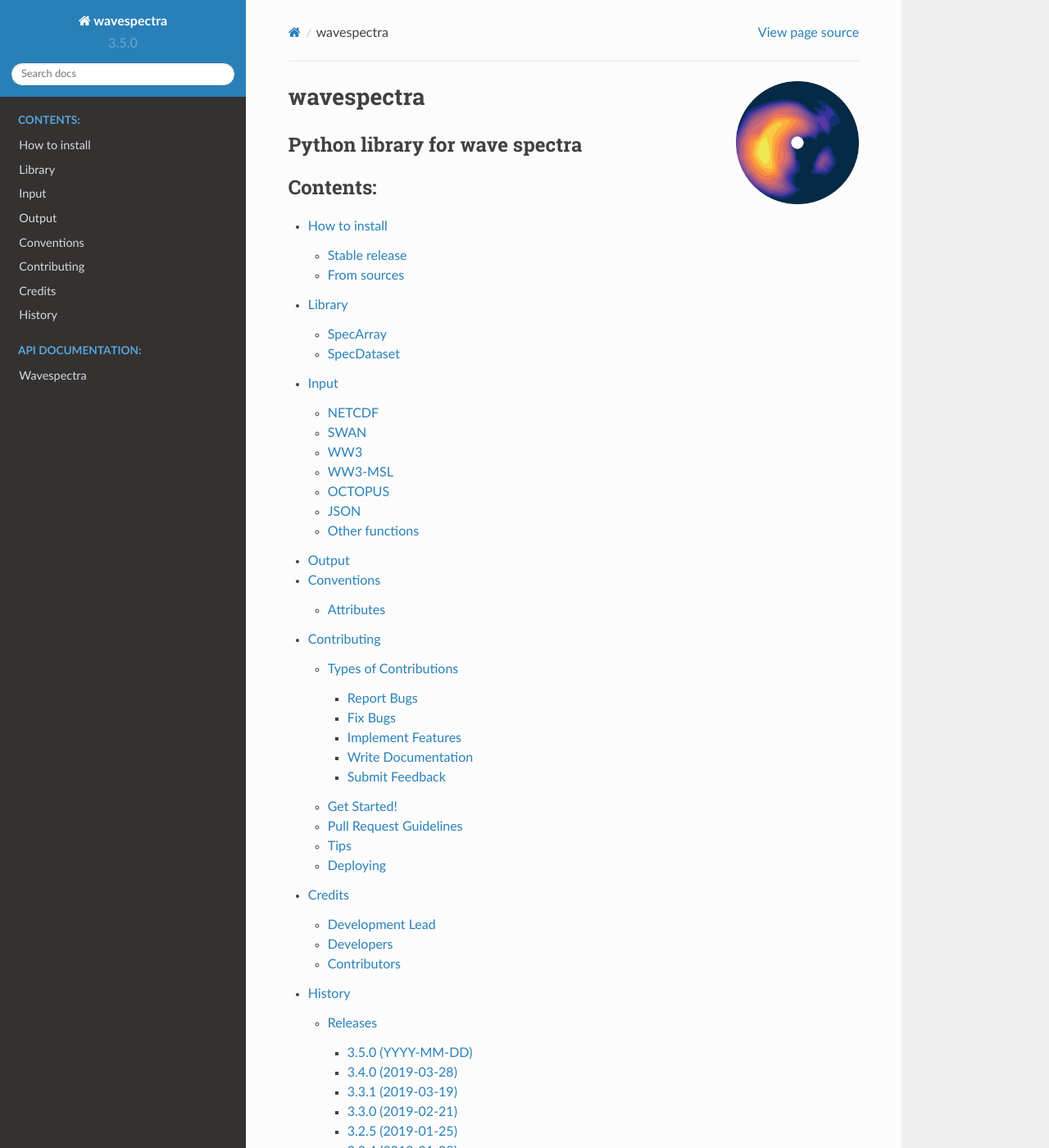
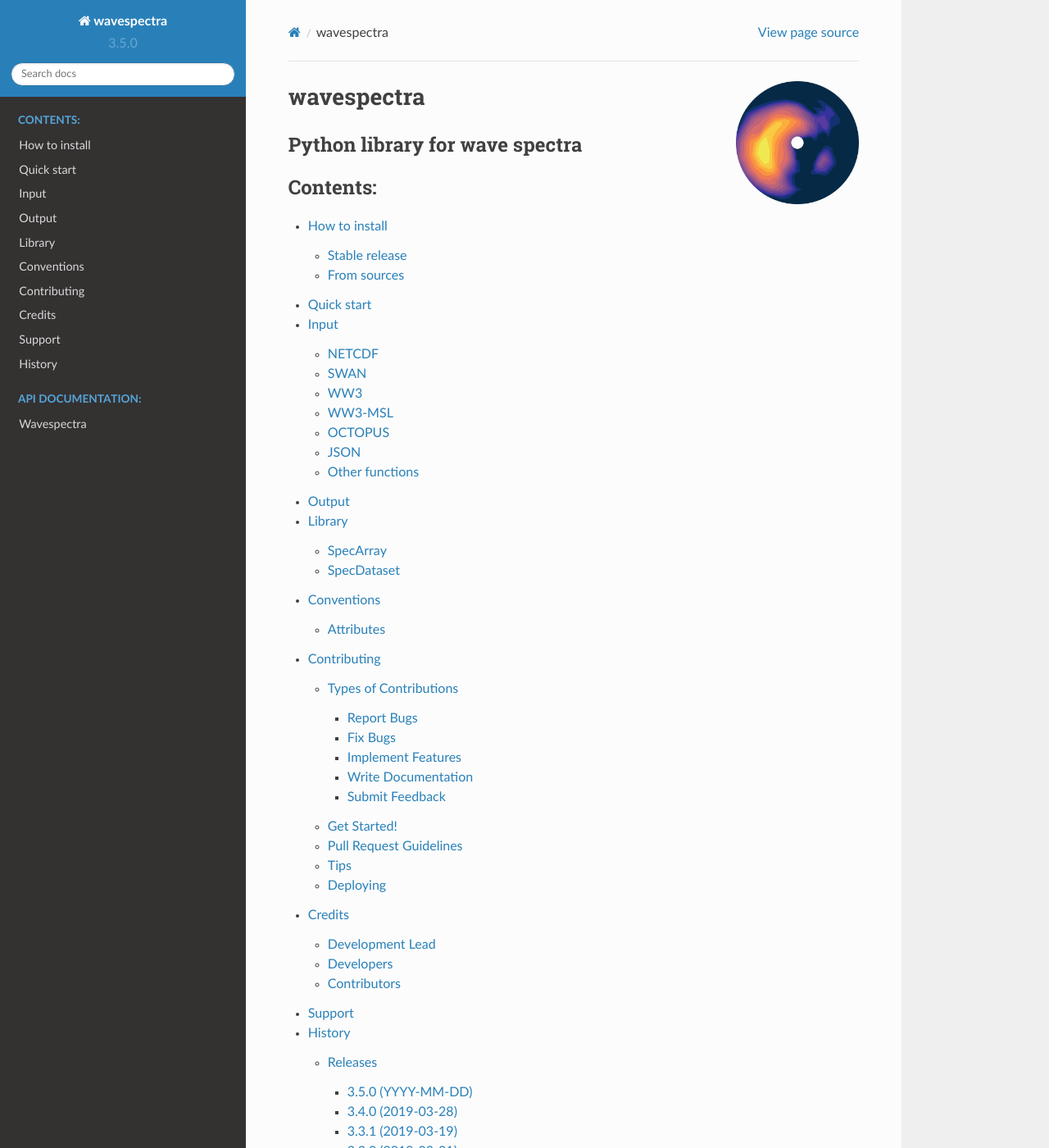
Before and after one commit to wavespectra/wavespectra, a Sphinx documentation site: the page built from docs/index.rst, in a window 1280 px wide and 1400 px high. Shown: the whole window at 82% size. Built offline with Sphinx 7.4.7 and the Read the Docs theme 2.0.0, drawn with Linux system fonts in a browser that asks for light colours.

Commit message:
Add sections

```diff
--- a/docs/index.rst
+++ b/docs/index.rst
@@ -13,12 +13,14 @@ Python library for wave spectra
     :caption: Contents:
 
     How to install <install>
-    Library <library>
+    Quick start <quickstart>
     input
     output
+    Library <library>
     conventions
     contributing
     authors
+    support
     history
 
 .. toctree::
--- /dev/null
+++ b/docs/quickstart.rst
@@ -0,0 +1,3 @@
+===========
+Quick start
+===========
```
